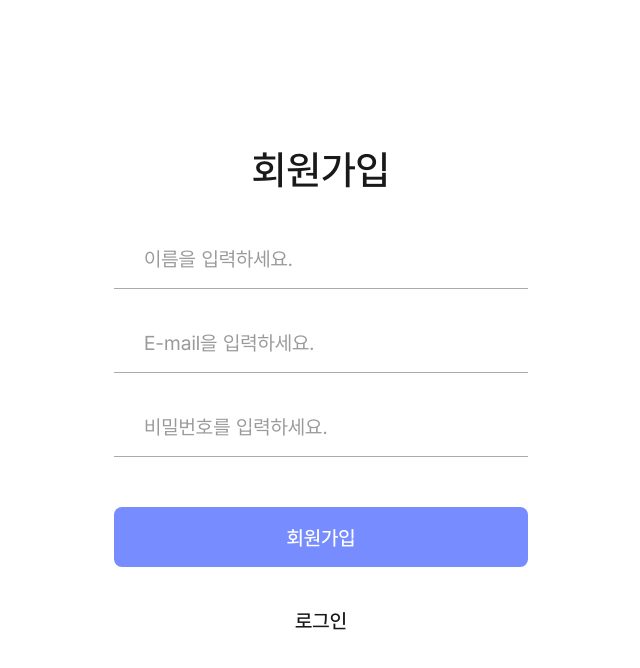
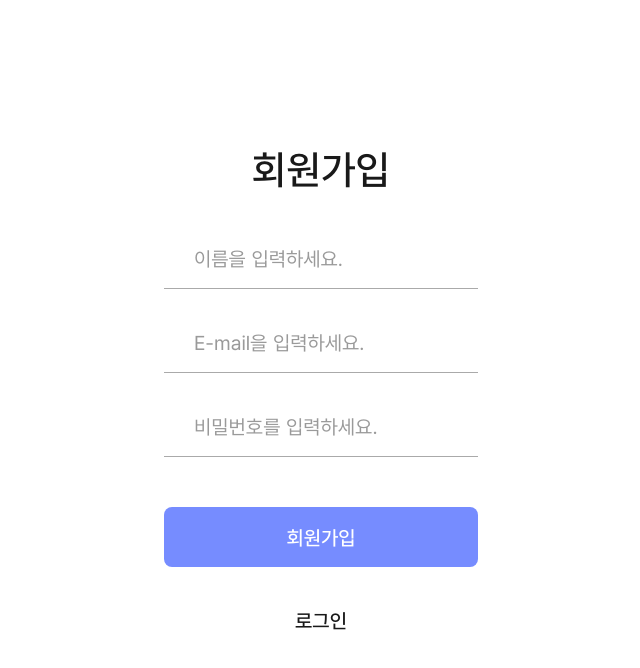
Before and after one commit to jangjihoon96/SecretNote_React_Node_MongoDB, a React (Create React App) app in the folder client/: page /signup in a window 1280 px wide. Shown: the top 668 px of the page, without its empty margins (319-959 px from the left). Built offline with nearby package versions, Linux system fonts and the light colour scheme.

Commit message:
style: Style 변경 및 logout svg 적용

```diff
--- a/client/src/components/common/Common.jsx
+++ b/client/src/components/common/Common.jsx
@@ -6,7 +6,6 @@ export function Form({ onSubmit, children }) {
   return <StyledForm onSubmit={onSubmit}>{children}</StyledForm>;
 }
 const StyledForm = styled.form`
-  max-width: 25.875rem;
   width: 100%;
   margin: 0 auto;
 `;
@@ -149,13 +148,16 @@ const StyledTextarea = styled.textarea`
   border: 0;
   border-bottom: 1px solid #aaaaaa;
   width: 100%;
-  height: 300px;
+  height: 500px;
   padding: 1rem 1.875rem 0 1.875rem;
   box-sizing: border-box;
   font-size: 1.25rem;
   resize: none;
   &::placeholder {
     color: #9a9a9a;
+  }
+  @media screen and (max-width: 1440px) {
+    height: 300px;
   }
 `;
 
--- a/client/src/components/header/Header.jsx
+++ b/client/src/components/header/Header.jsx
@@ -29,7 +29,7 @@ const StyledHeader = styled.header`
   flex-flow: row nowrap;
   justify-content: space-between;
   align-items: center;
-  padding: 0 30px;
+  padding: 0 3.125rem;
   @media screen and (max-width: 768px) {
     padding: 0 1.25rem;
   }
--- a/client/src/components/header/LogoutButton.jsx
+++ b/client/src/components/header/LogoutButton.jsx
@@ -1,21 +1,30 @@
 import React from "react";
 import { useNavigate } from "react-router-dom";
 import styled from "styled-components";
+import { ReactComponent as LogOutSvg } from "../../assets/icon/icon-logout.svg";
 
-export default function LogoutButton({ onLogOut, children }) {
+export default function LogoutButton({ onLogOut }) {
   const navigate = useNavigate();
   const handleLogOut = () => {
     onLogOut();
     navigate("/");
   };
   return (
-    <StyledLogoutButton onClick={handleLogOut}>{children}</StyledLogoutButton>
+    <StyledLogoutButton onClick={handleLogOut}>
+      <LogOutSvg fill="#ffffff" width="24px" height="24px" />
+      <span>로그아웃</span>
+    </StyledLogoutButton>
   );
 }
 
 const StyledLogoutButton = styled.button`
-  padding: 8px 12px;
-  background-color: #4f4f4f;
+  display: flex;
+  justify-content: center;
+  align-items: center;
+  gap: 4px;
+  padding: 0 8px;
+  height: 2.25rem;
+  background-color: #555555;
   border-radius: 4px;
   border: 0;
   font-weight: 500;
@@ -23,6 +32,6 @@ const StyledLogoutButton = styled.button`
   color: #ffffff;
   cursor: pointer;
   &:hover {
-    background-color: #333333;
+    background-color: #191919;
   }
 `;
--- a/client/src/container/HomeContainer.jsx
+++ b/client/src/container/HomeContainer.jsx
@@ -11,6 +11,8 @@ const StyledHomeContainer = styled.div`
   justify-content: center;
   align-items: center;
   width: 100%;
+  max-width: 25.875rem;
+  margin: 0 auto;
   height: 100vh;
   padding: 0 3.125rem;
   box-sizing: border-box;
--- a/client/src/container/SignupContainer.jsx
+++ b/client/src/container/SignupContainer.jsx
@@ -11,6 +11,8 @@ const StyledSignupContainer = styled.div`
   justify-content: center;
   align-items: center;
   width: 100%;
+  max-width: 25.875rem;
+  margin: 0 auto;
   height: 100vh;
   padding: 0 3.125rem;
   box-sizing: border-box;
```
